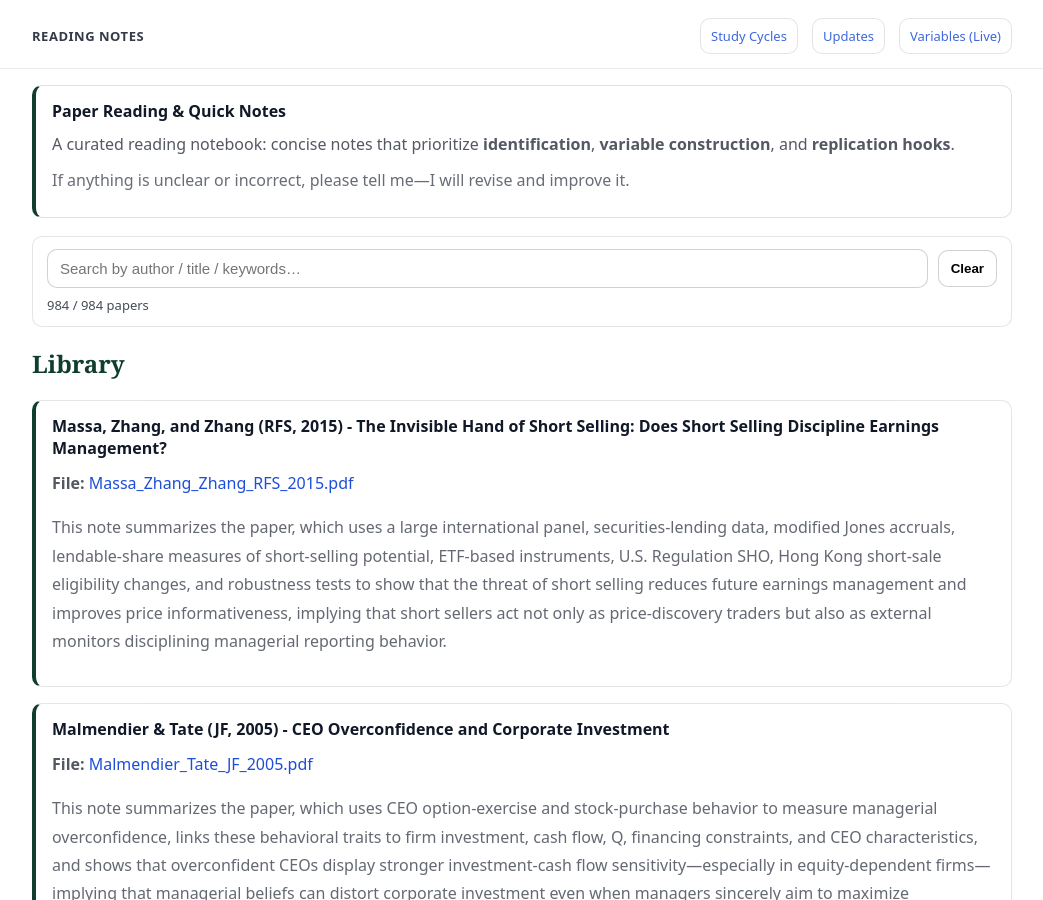
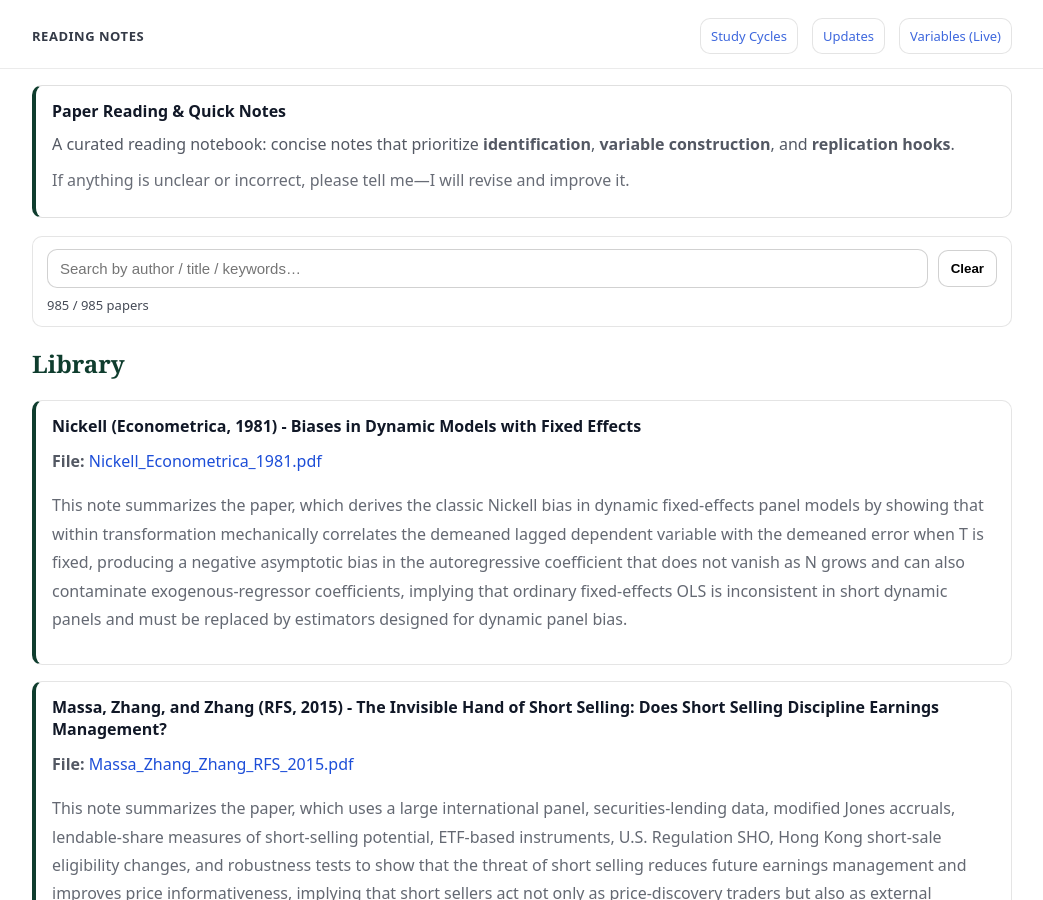
Before and after one commit to yaxinzn/study-archive, a Jekyll site: the page built from reading/index.md, in a window 1280 px wide and 900 px high. Shown: the whole window, without its empty margins (118-1161 px from the left). Built offline with Jekyll 4.4.1, drawn with Linux system fonts in a browser that asks for light colours.

Commit message:
Reading: add/update Nickell_Econometrica_1981.pdf

```diff
--- a/_data/reading.yml
+++ b/_data/reading.yml
@@ -1,3 +1,7 @@
+- title: "Nickell (Econometrica, 1981) - Biases in Dynamic Models with Fixed Effects"
+  file: "Nickell_Econometrica_1981.pdf"
+  desc: "This note summarizes the paper, which derives the classic Nickell bias in dynamic fixed-effects panel models by showing that within transformation mechanically correlates the demeaned lagged dependent variable with the demeaned error when T is fixed, producing a negative asymptotic bias in the autoregressive coefficient that does not vanish as N grows and can also contaminate exogenous-regressor coefficients, implying that ordinary fixed-effects OLS is inconsistent in short dynamic panels and must be replaced by estimators designed for dynamic panel bias."
+
 - title: "Massa, Zhang, and Zhang (RFS, 2015) - The Invisible Hand of Short Selling: Does Short Selling Discipline Earnings Management?"
   file: "Massa_Zhang_Zhang_RFS_2015.pdf"
   desc: "This note summarizes the paper, which uses a large international panel, securities-lending data, modified Jones accruals, lendable-share measures of short-selling potential, ETF-based instruments, U.S. Regulation SHO, Hong Kong short-sale eligibility changes, and robustness tests to show that the threat of short selling reduces future earnings management and improves price informativeness, implying that short sellers act not only as price-discovery traders but also as external monitors disciplining managerial reporting behavior."
```
Also changed, not shown: 1 other file.
